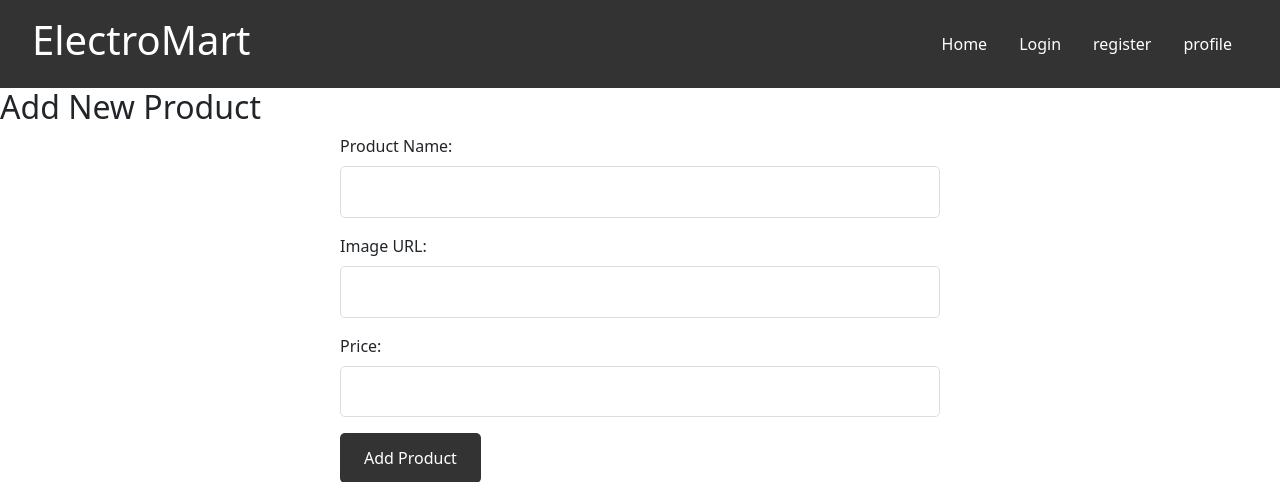
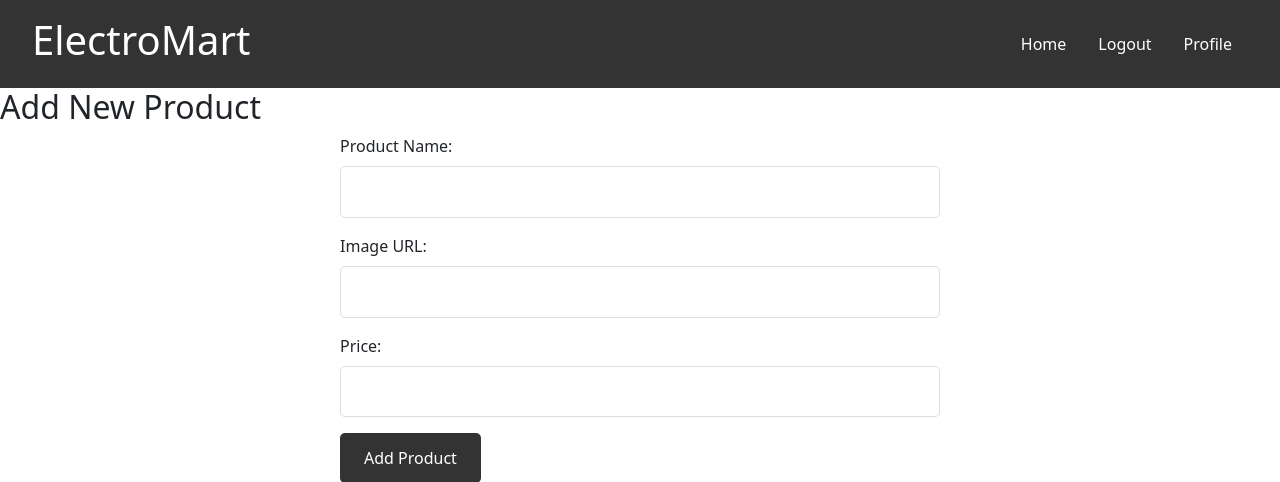
Before and after one commit to lukario2401/tbc_geolab, a Flask app: page /add in a window 1280 px wide. Shown: the top 482 px of the page. Run offline with Flask 3, Linux system fonts and the light colour scheme; a user stored in the database is signed in.

Commit message:
Update navbar.html

```diff
--- a/templates/navbar.html
+++ b/templates/navbar.html
@@ -4,18 +4,25 @@
         </div>
         <nav>
       <ul>
-
             <li>
                 <a style="{% if request.endpoint == 'index' %} text-decoration: none; color: blue; {% endif %}" href="/">Home</a>
             </li>
+
+            {% if current_user.is_authenticated %}
+                <li>
+                    <a href="{{ url_for('logout') }}">Logout</a>
+                </li>
+            {% else %}
                 <li>
                     <a style="{% if request.endpoint == 'login' %} text-decoration: none; color: blue; {% endif %}" href="/login">Login</a>
                 </li>
                 <li>
-                <a style="{% if request.endpoint == 'register' %} text-decoration: none; color: blue; {% endif %}" href="/register">register</a>
+                    <a style="{% if request.endpoint == 'register' %} text-decoration: none; color: blue; {% endif %}" href="/register">Register</a>
                 </li>
+            {% endif %}
+
             <li>
-                <a style="{% if request.endpoint == 'profile' %} text-decoration: none; color: blue; {% endif %}" href="/profile">profile</a>
+                <a style="{% if request.endpoint == 'profile' %} text-decoration: none; color: blue; {% endif %}" href="/profile">Profile</a>
             </li>
         </ul>
         </nav>
```
Lines whose indentation alone changed are shown as unchanged.
